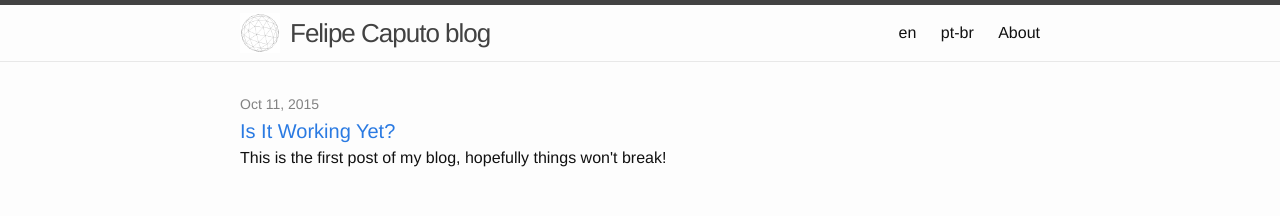
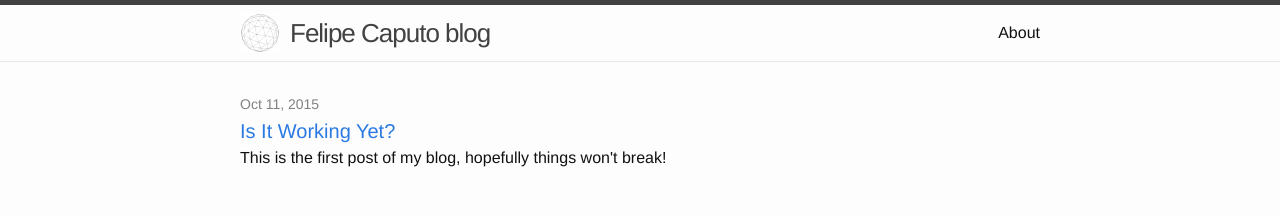
Before and after one commit to fvcaputo/fvcaputo.github.io, a Jekyll site: the page built from index.html, in a window 1280 px wide. Shown: the top 216 px of the page. Built offline with Jekyll 4.4.1, drawn with Linux system fonts in a browser that asks for light colours.

Commit message:
Removed pages I won't be using right now.

```diff
--- a/_includes/header.html
+++ b/_includes/header.html
@@ -19,17 +19,7 @@
       </a>
 
       <div class="trigger">
-
-        <a class="page-link" href="/about/">en</a>
-        <a class="page-link" href="/about/">pt-br</a>
         <a class="page-link" href="/about/">About</a>
-<!--
-        {% for page in site.pages %}
-          {% if page.title %}
-          <a class="page-link" href="{{ page.url | prepend: site.baseurl }}">{{ page.title }}</a>
-          {% endif %}
-        {% endfor %}
--->
       </div>
     </nav>
 
```
